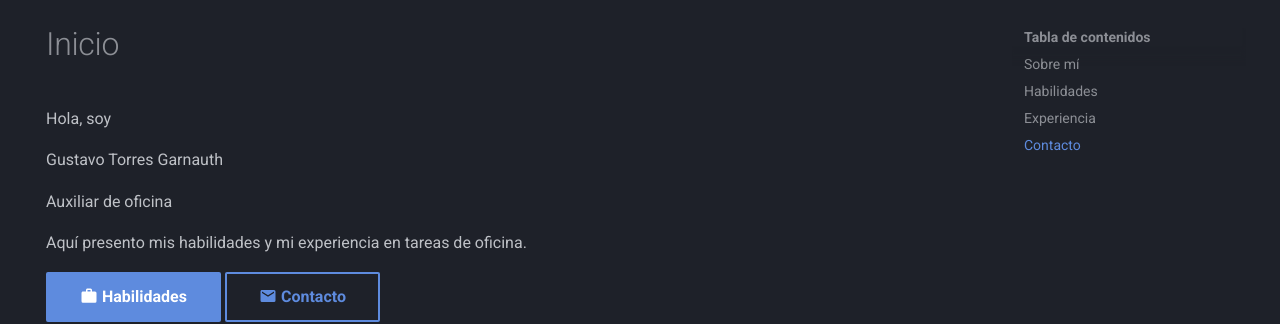
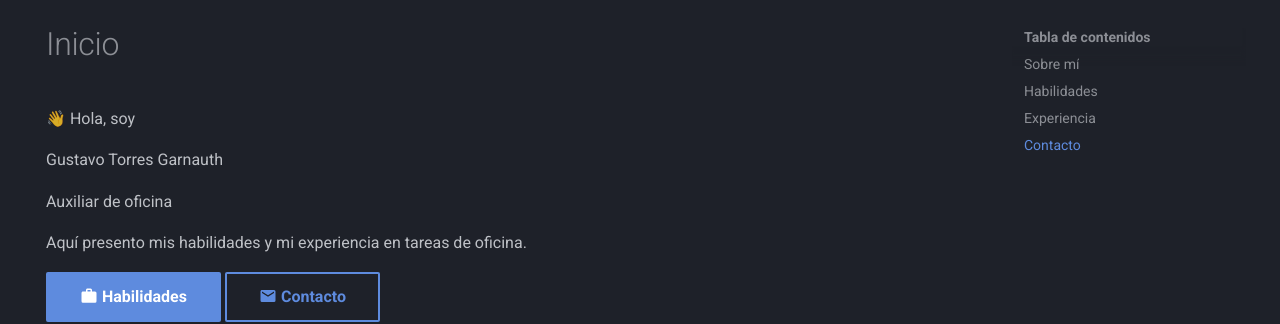
Before and after one commit to GARNAUTH-DOSTO/PORTAFOLIO_GUSTAVOTORRES, an MkDocs documentation site: the page built from docs/index.md, in a window 1280 px wide. Shown: the part 122-446 px from the top of the page. Built offline with MkDocs 1.6.1 and Material for MkDocs 9.7.7, drawn with Linux system fonts in a browser that asks for light colours.

Commit message:
Update index.md

```diff
--- a/docs/index.md
+++ b/docs/index.md
@@ -5,7 +5,7 @@ hide:
 
 <div class="hero" markdown="1">
 
-<p class="hero__hi">Hola, soy</p>
+<p class="hero__hi">👋 Hola, soy</p>
 <p class="hero__name">Gustavo Torres Garnauth</p>
 <p class="hero__role">Auxiliar de oficina</p>
 
```
